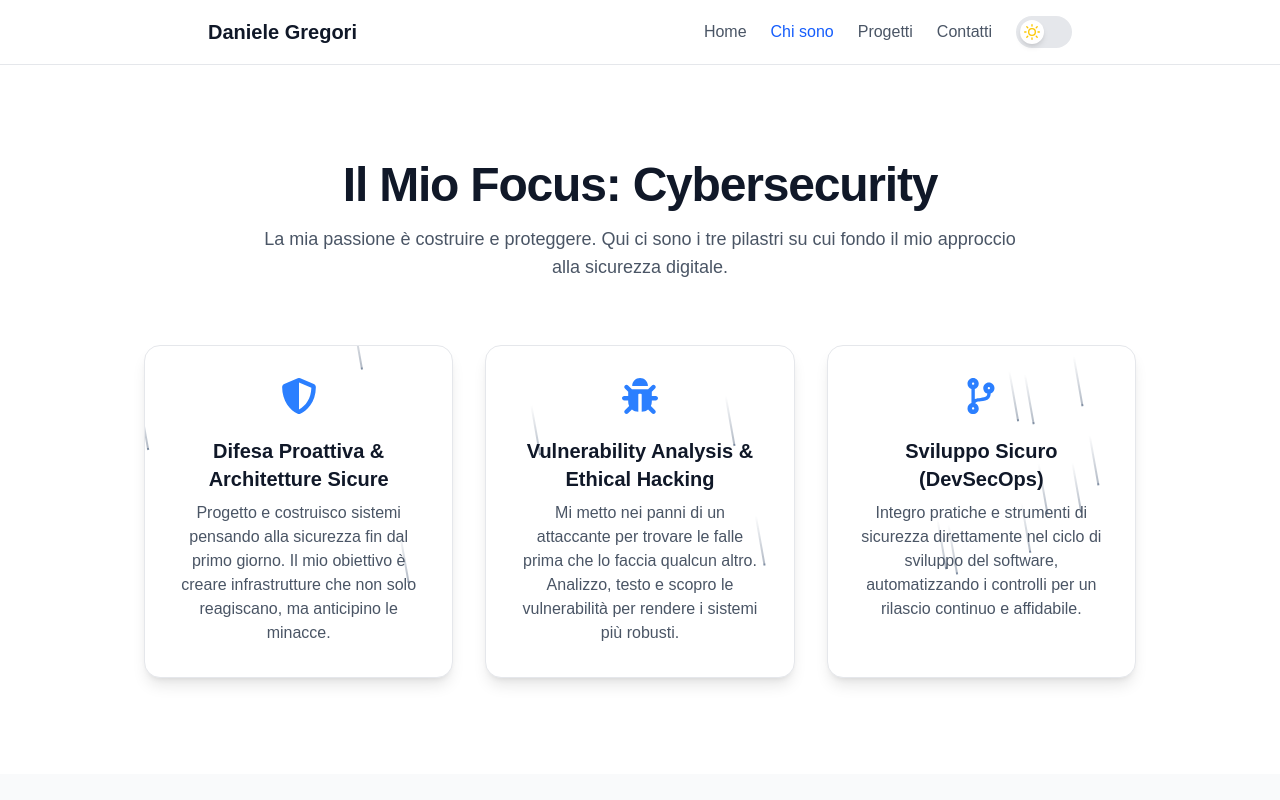
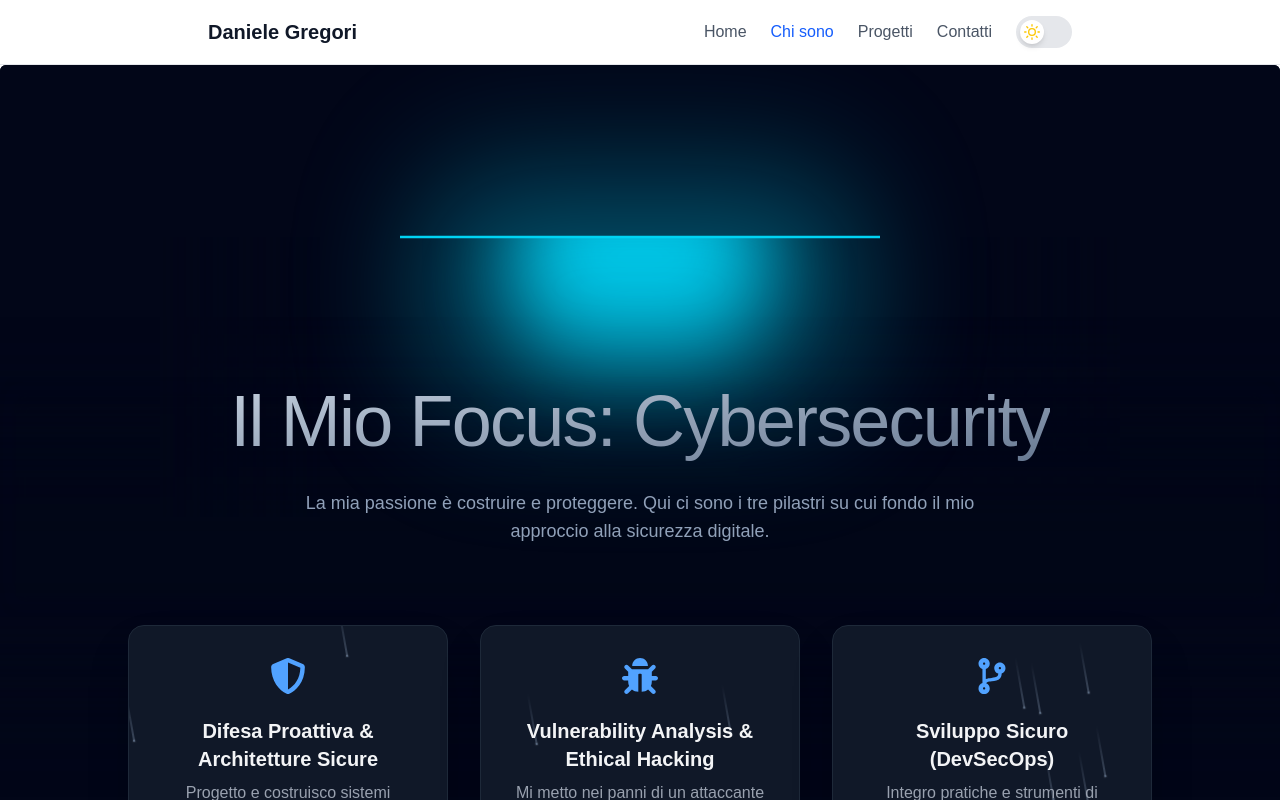
Before and after one commit to Daniele674/portfolio, a Next.js app: page /about in a window 1280 px wide. Shown: the top 800 px of the page. Built offline with nearby package versions, Linux system fonts and the light colour scheme.

Commit message:
Add LampContainer component and update page.js to enhance cybersecurity section layout and visuals

```diff
--- a/app/about/page.js
+++ b/app/about/page.js
@@ -4,9 +4,10 @@
 
 import { motion } from 'framer-motion';
 import { Timeline } from '@/components/ui/timeline';
-import { Meteors } from '@/components/ui/meteors'; // Import del nuovo componente
+import { Meteors } from '@/components/ui/meteors';
+import { LampContainer } from '@/components/ui/lamp';
 
-// Import delle icone necessarie per la pagina
+// Import delle icone necessarie
 import {
     FaShieldAlt,
     FaBug,
@@ -20,7 +21,7 @@
     FaCode, FaBrain
 } from 'react-icons/fa';
 
-// --- DATI PER LA SEZIONE "FOCUS: CYBERSECURITY" ---
+// --- DATI (Invariati) ---
 const cybersecurityPillars = [
     {
         icon: <FaShieldAlt />,
@@ -38,8 +39,6 @@
         description: "Integro pratiche e strumenti di sicurezza direttamente nel ciclo di sviluppo del software, automatizzando i controlli per un rilascio continuo e affidabile."
     }
 ];
-
-// --- DATI PER LA TIMELINE ---
 const timelineData = [
     {
         date: "2023 - Presente",
@@ -63,15 +62,12 @@
         description: "Competenze avanzate in Inglese, Francese e Spagnolo."
     }
 ];
-
-// --- DATI PER LE COMPETENZE A 360° ---
 const techStack = [
     { name: "Scansione e Analisi", tools: "Nessus, GVM, OWASP ZAP, Wireshark, Burp Suite" },
     { name: "Sistemi e Container", tools: "Linux (Kali, Ubuntu), Docker, Docker Compose" },
     { name: "Sviluppo e Scripting", tools: "Python (Flask, Scapy), Go, Bash" },
     { name: "Database", tools: "MySQL, MongoDB, SQL Injection Techniques" }
 ];
-
 const cybersecuritySoftSkills = [
     {
         icon: <FaLightbulb />,
@@ -113,47 +109,60 @@
             animate={{ opacity: 1 }}
             transition={{ duration: 0.5 }}
         >
-            {/* SEZIONE 1: IL MIO FOCUS: CYBERSECURITY con METEORE */}
-            <section className="w-full py-16 md:py-24">
-                <div className="max-w-5xl mx-auto px-4 text-center">
-                    <motion.h1
-                        className="text-4xl md:text-5xl font-bold text-gray-900 dark:text-gray-100 mb-4 tracking-tight"
-                        initial={{ opacity: 0, y: -20 }} animate={{ opacity: 1, y: 0 }} transition={{ duration: 0.5 }}
+            {/* SEZIONE 1: INTRODUZIONE CON LAMPADA E CARD */}
+            <section className="w-full">
+                <LampContainer>
+                    <motion.div
+                        initial={{ opacity: 0.5, y: 100 }}
+                        whileInView={{ opacity: 1, y: 0 }}
+                        transition={{
+                            delay: 0.3,
+                            duration: 0.8,
+                            ease: "easeInOut",
+                        }}
+                        className="text-center"
                     >
+                        <h1 className="bg-gradient-to-br from-slate-300 to-slate-500 py-4 bg-clip-text text-4xl font-medium tracking-tight text-transparent md:text-7xl">
                             Il Mio Focus: Cybersecurity
-                    </motion.h1>
-                    <motion.p
-                        className="text-lg text-gray-600 dark:text-gray-400 max-w-3xl mx-auto mb-16"
-                        initial={{ opacity: 0, y: -20 }} animate={{ opacity: 1, y: 0 }} transition={{ duration: 0.5, delay: 0.1 }}
-                    >
+                        </h1>
+                        <p className="mt-4 text-lg font-normal text-slate-400 max-w-2xl mx-auto">
                             La mia passione è costruire e proteggere. Qui ci sono i tre pilastri su cui fondo il mio approccio alla sicurezza digitale.
-                    </motion.p>
-                    <div className="grid grid-cols-1 md:grid-cols-3 gap-8">
+                        </p>
+                    </motion.div>
+                </LampContainer>
+
+                {/* --- ECCO LE MODIFICHE PRINCIPALI --- */}
+                {/* 1. Il margine negativo è aumentato da -mt-48 a -mt-64 per tirare su di più le card */}
+                <div className="bg-slate-950 -mt-64 pb-24 px-4">
+                    <div className="max-w-5xl mx-auto">
+                        {/* 2. Il padding superiore è ridotto da pt-12 a pt-4 per avvicinare le card al testo */}
+                        <div className="grid grid-cols-1 md:grid-cols-3 gap-8 pt-4">
                             {cybersecurityPillars.map((item, index) => (
                                 <motion.div
                                     key={index}
-                                className="relative overflow-hidden bg-white dark:bg-gray-900 p-8 rounded-2xl shadow-lg border border-gray-200 dark:border-gray-800 text-center"
-                                initial={{ opacity: 0, y: 20 }}
+                                    className="relative overflow-hidden bg-gray-900 p-8 rounded-2xl shadow-2xl border border-gray-800 text-center"
+                                    initial={{ opacity: 0, y: 50 }}
                                     whileInView={{ opacity: 1, y: 0 }}
                                     viewport={{ once: true, amount: 0.5 }}
-                                transition={{ duration: 0.5, delay: index * 0.1 }}
+                                    transition={{ duration: 0.5, delay: 0.3 + (index * 0.1) }}
                                 >
                                     <Meteors number={15} />
                                     <div className="relative z-10">
-                                    <div className="text-4xl text-blue-500 dark:text-blue-400 mb-4 inline-block">
+                                        <div className="text-4xl text-blue-400 mb-4 inline-block">
                                             {item.icon}
                                         </div>
-                                    <h3 className="text-xl font-bold text-gray-900 dark:text-gray-100 mb-2">{item.title}</h3>
-                                    <p className="text-gray-600 dark:text-gray-400">{item.description}</p>
+                                        <h3 className="text-xl font-bold text-gray-100 mb-2">{item.title}</h3>
+                                        <p className="text-gray-400">{item.description}</p>
                                     </div>
                                 </motion.div>
                             ))}
                         </div>
                     </div>
+                </div>
             </section>
 
             {/* SEZIONE 2: IL MIO PERCORSO FORMATIVO */}
-            <section className="w-full py-16 md:py-24 bg-gray-50 dark:bg-gray-900/70">
+            <section className="w-full py-16 md:py-24 bg-gray-50 dark:bg-gray-900">
                 <div className="max-w-5xl mx-auto px-4">
                     <div className="mb-12 text-center md:text-left">
                         <h2 className="text-3xl md:text-4xl font-bold text-gray-900 dark:text-gray-100 mb-2">
@@ -174,7 +183,6 @@
                         Il Mio Arsenale e Approccio
                     </h2>
                     <div className="grid grid-cols-1 lg:grid-cols-5 gap-12">
-                        {/* Colonna Sinistra: Toolkit Tecnico */}
                         <div className="lg:col-span-2">
                             <h3 className="text-2xl font-bold text-gray-800 dark:text-gray-200 mb-6">Arsenale Tecnico</h3>
                             <div className="space-y-4">
@@ -186,7 +194,6 @@
                                 ))}
                             </div>
                         </div>
-                        {/* Colonna Destra: Soft Skills */}
                         <div className="lg:col-span-3">
                             <h3 className="text-2xl font-bold text-gray-800 dark:text-gray-200 mb-6">Mentalità e Soft Skills</h3>
                             <div className="space-y-6">
--- /dev/null
+++ b/components/ui/lamp.jsx
@@ -0,0 +1,103 @@
+"use client";
+import React from "react";
+import { motion } from "motion/react";
+import { cn } from "@/lib/utils";
+
+export function LampDemo() {
+    return (
+        <LampContainer>
+            <motion.h1
+                initial={{ opacity: 0.5, y: 100 }}
+                whileInView={{ opacity: 1, y: 0 }}
+                transition={{
+                    delay: 0.3,
+                    duration: 0.8,
+                    ease: "easeInOut",
+                }}
+                className="mt-8 bg-gradient-to-br from-slate-300 to-slate-500 py-4 bg-clip-text text-center text-4xl font-medium tracking-tight text-transparent md:text-7xl">
+                Build lamps <br /> the right way
+            </motion.h1>
+        </LampContainer>
+    );
+}
+
+export const LampContainer = ({
+                                  children,
+                                  className
+                              }) => {
+    return (
+        <div
+            className={cn(
+                "relative flex min-h-screen flex-col items-center justify-center overflow-hidden bg-slate-950 w-full rounded-md z-0",
+                className
+            )}>
+            <div
+                className="relative flex w-full flex-1 scale-y-125 items-center justify-center isolate z-0 ">
+                <motion.div
+                    initial={{ opacity: 0.5, width: "15rem" }}
+                    whileInView={{ opacity: 1, width: "30rem" }}
+                    transition={{
+                        delay: 0.3,
+                        duration: 0.8,
+                        ease: "easeInOut",
+                    }}
+                    style={{
+                        backgroundImage: `conic-gradient(var(--conic-position), var(--tw-gradient-stops))`,
+                    }}
+                    className="absolute inset-auto right-1/2 h-56 overflow-visible w-[30rem] bg-gradient-conic from-cyan-500 via-transparent to-transparent text-white [--conic-position:from_70deg_at_center_top]">
+                    <div
+                        className="absolute  w-[100%] left-0 bg-slate-950 h-40 bottom-0 z-20 [mask-image:linear-gradient(to_top,white,transparent)]" />
+                    <div
+                        className="absolute  w-40 h-[100%] left-0 bg-slate-950  bottom-0 z-20 [mask-image:linear-gradient(to_right,white,transparent)]" />
+                </motion.div>
+                <motion.div
+                    initial={{ opacity: 0.5, width: "15rem" }}
+                    whileInView={{ opacity: 1, width: "30rem" }}
+                    transition={{
+                        delay: 0.3,
+                        duration: 0.8,
+                        ease: "easeInOut",
+                    }}
+                    style={{
+                        backgroundImage: `conic-gradient(var(--conic-position), var(--tw-gradient-stops))`,
+                    }}
+                    className="absolute inset-auto left-1/2 h-56 w-[30rem] bg-gradient-conic from-transparent via-transparent to-cyan-500 text-white [--conic-position:from_290deg_at_center_top]">
+                    <div
+                        className="absolute  w-40 h-[100%] right-0 bg-slate-950  bottom-0 z-20 [mask-image:linear-gradient(to_left,white,transparent)]" />
+                    <div
+                        className="absolute  w-[100%] right-0 bg-slate-950 h-40 bottom-0 z-20 [mask-image:linear-gradient(to_top,white,transparent)]" />
+                </motion.div>
+                <div
+                    className="absolute top-1/2 h-48 w-full translate-y-12 scale-x-150 bg-slate-950 blur-2xl"></div>
+                <div
+                    className="absolute top-1/2 z-50 h-48 w-full bg-transparent opacity-10 backdrop-blur-md"></div>
+                <div
+                    className="absolute inset-auto z-50 h-36 w-[28rem] -translate-y-1/2 rounded-full bg-cyan-500 opacity-50 blur-3xl"></div>
+                <motion.div
+                    initial={{ width: "8rem" }}
+                    whileInView={{ width: "16rem" }}
+                    transition={{
+                        delay: 0.3,
+                        duration: 0.8,
+                        ease: "easeInOut",
+                    }}
+                    className="absolute inset-auto z-30 h-36 w-64 -translate-y-[6rem] rounded-full bg-cyan-400 blur-2xl"></motion.div>
+                <motion.div
+                    initial={{ width: "15rem" }}
+                    whileInView={{ width: "30rem" }}
+                    transition={{
+                        delay: 0.3,
+                        duration: 0.8,
+                        ease: "easeInOut",
+                    }}
+                    className="absolute inset-auto z-50 h-0.5 w-[30rem] -translate-y-[7rem] bg-cyan-400 "></motion.div>
+
+                <div
+                    className="absolute inset-auto z-40 h-44 w-full -translate-y-[12.5rem] bg-slate-950 "></div>
+            </div>
+            <div className="relative z-50 flex -translate-y-80 flex-col items-center px-5">
+                {children}
+            </div>
+        </div>
+    );
+};
```
Lines whose indentation alone changed are shown as unchanged.
